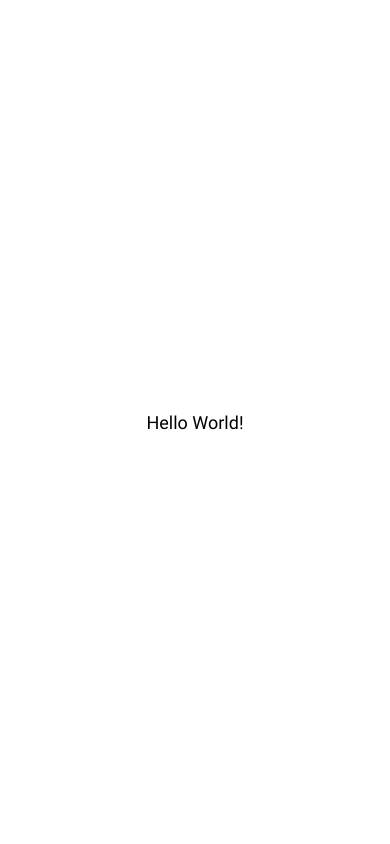
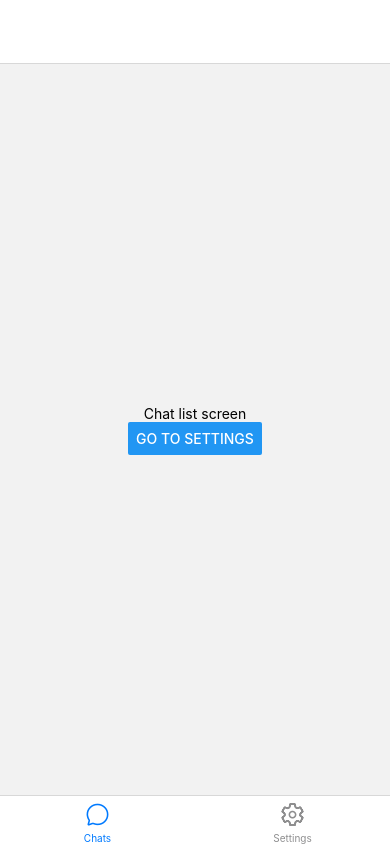
Before and after one commit to SM227465/whatsApp-Clone, a React Native app: screen / in a window 390 px wide. Built offline with nearby package versions, Linux system fonts and the light colour scheme.

Commit message:
work on navigation system

```diff
--- a/App.js
+++ b/App.js
@@ -1,8 +1,11 @@
+// import 'react-native-gesture-handler';
+
 import { StyleSheet, Text } from 'react-native';
 import { SafeAreaProvider, SafeAreaView } from 'react-native-safe-area-context';
 import * as SplashScreen from 'expo-splash-screen';
 import * as Font from 'expo-font';
 import { useCallback, useEffect, useState } from 'react';
+import AppNavigator from './navigation/AppNavigator';
 
 SplashScreen.preventAutoHideAsync();
 
@@ -47,9 +50,9 @@ export default function App() {
   }
   return (
     <SafeAreaProvider style={styles.container} onLayout={onLayout}>
-      <SafeAreaView>
-        <Text style={styles.label}>Hello World!</Text>
-      </SafeAreaView>
+      {/* <SafeAreaView> */}
+      <AppNavigator />
+      {/* </SafeAreaView> */}
     </SafeAreaProvider>
   );
 }
@@ -58,8 +61,8 @@ const styles = StyleSheet.create({
   container: {
     flex: 1,
     backgroundColor: '#fff',
-    alignItems: 'center',
-    justifyContent: 'center',
+    // alignItems: 'center',
+    // justifyContent: 'center',
   },
 
   label: {
--- /dev/null
+++ b/navigation/AppNavigator.js
@@ -0,0 +1,13 @@
+import React from 'react';
+import { NavigationContainer } from '@react-navigation/native';
+import MainNavigator from './MainNavigator';
+
+const AppNavigator = (props) => {
+  return (
+    <NavigationContainer>
+      <MainNavigator />
+    </NavigationContainer>
+  );
+};
+
+export default AppNavigator;
--- /dev/null
+++ b/navigation/MainNavigator.js
@@ -0,0 +1,53 @@
+import React from 'react';
+import { createStackNavigator } from '@react-navigation/stack';
+import { createBottomTabNavigator } from '@react-navigation/bottom-tabs';
+import { Ionicons } from '@expo/vector-icons';
+
+import ChatListScreen from '../screens/ChatListScreen';
+import ChatSettingsScreen from '../screens/ChatSettingsScreen';
+import SettingsScreen from '../screens/SettingsScreen';
+
+const Stack = createStackNavigator();
+const Tab = createBottomTabNavigator();
+
+const TabNavigator = () => {
+  return (
+    <Tab.Navigator screenOptions={{ headerTitle: '' }}>
+      <Tab.Screen
+        name='ChatList'
+        component={ChatListScreen}
+        options={{
+          tabBarLabel: 'Chats',
+          tabBarIcon: ({ size, color }) => (
+            <Ionicons name='chatbubble-outline' size={size} color={color} />
+          ),
+        }}
+      />
+      <Tab.Screen
+        name='Settings'
+        component={SettingsScreen}
+        options={{
+          tabBarLabel: 'Settings',
+          tabBarIcon: ({ size, color }) => (
+            <Ionicons name='settings-outline' size={size} color={color} />
+          ),
+        }}
+      />
+    </Tab.Navigator>
+  );
+};
+
+const MainNavigator = (props) => {
+  return (
+    <Stack.Navigator>
+      <Stack.Screen name='Home' component={TabNavigator} options={{ headerShown: false }} />
+      <Stack.Screen
+        name='ChatSettings'
+        component={ChatSettingsScreen}
+        options={{ gestureEnabled: true, headerTitle: 'Settings', headerBackTitle: 'Back' }}
+      />
+    </Stack.Navigator>
+  );
+};
+
+export default MainNavigator;
--- /dev/null
+++ b/screens/ChatListScreen.js
@@ -0,0 +1,21 @@
+import React from 'react';
+import { View, Text, StyleSheet, Button } from 'react-native';
+
+const ChatListScreen = (props) => {
+  return (
+    <View style={styles.container}>
+      <Text>Chat list screen</Text>
+      <Button title='Go to settings' onPress={() => props.navigation.navigate('ChatSettings')} />
+    </View>
+  );
+};
+
+const styles = StyleSheet.create({
+  container: {
+    flex: 1,
+    justifyContent: 'center',
+    alignItems: 'center',
+  },
+});
+
+export default ChatListScreen;
--- /dev/null
+++ b/screens/ChatSettingsScreen.js
@@ -0,0 +1,20 @@
+import React from 'react';
+import { View, Text, StyleSheet } from 'react-native';
+
+const ChatSettingsScreen = (props) => {
+  return (
+    <View style={styles.container}>
+      <Text>Chat settings screen</Text>
+    </View>
+  );
+};
+
+const styles = StyleSheet.create({
+  container: {
+    flex: 1,
+    justifyContent: 'center',
+    alignItems: 'center',
+  },
+});
+
+export default ChatSettingsScreen;
--- /dev/null
+++ b/screens/SettingsScreen.js
@@ -0,0 +1,20 @@
+import React from 'react';
+import { View, Text, StyleSheet } from 'react-native';
+
+const SettingsScreen = (props) => {
+  return (
+    <View style={styles.container}>
+      <Text>Settings screen</Text>
+    </View>
+  );
+};
+
+const styles = StyleSheet.create({
+  container: {
+    flex: 1,
+    justifyContent: 'center',
+    alignItems: 'center',
+  },
+});
+
+export default SettingsScreen;
```
Also changed, not shown: package.json (+8 -2 lines), 1 other file (tests, documents, lock files or other folders).
